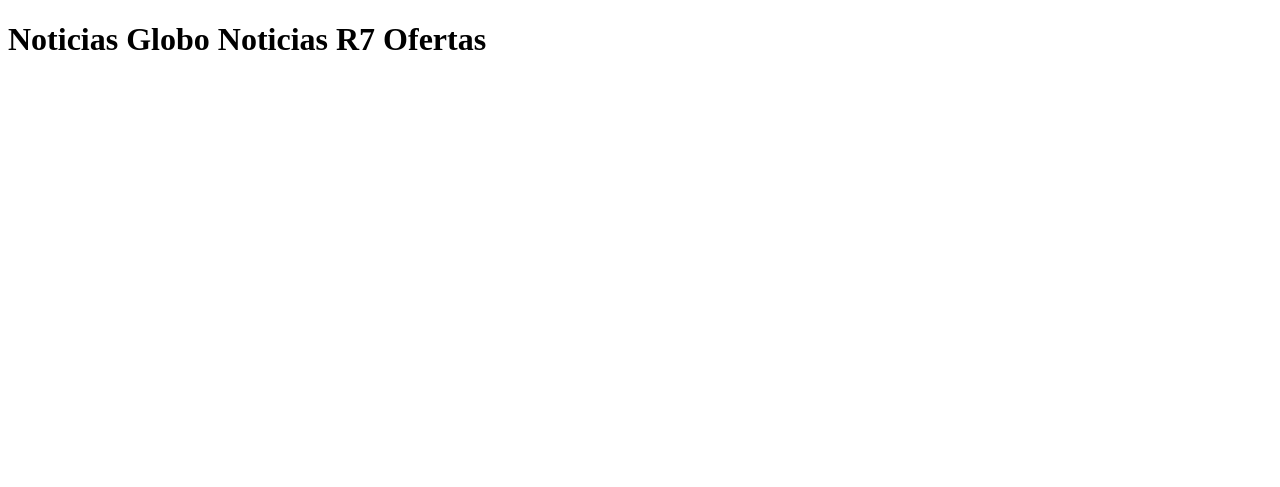
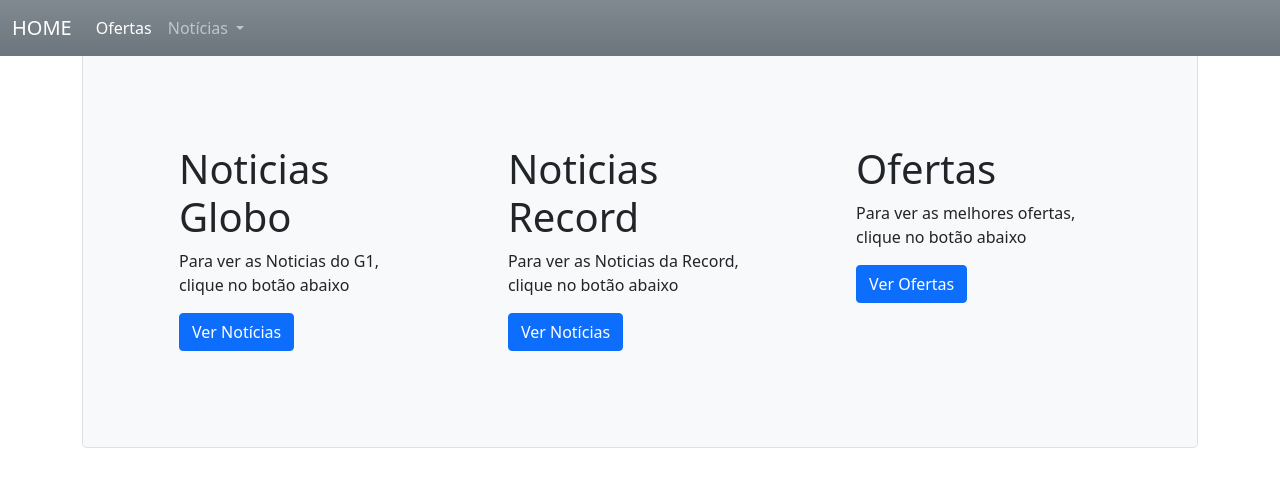
Before and after one commit to JoseNeto46/PID_News, a Django app: page / in a window 1280 px wide. Shown: the top 487 px of the page. Run offline with Django 3.2, Linux system fonts and the light colour scheme.

Commit message:
Ajuste template
Deixando os templates mais organizados

```diff
--- a/noticias/urls.py
+++ b/noticias/urls.py
@@ -4,5 +4,4 @@ from . import views
 urlpatterns = [
     path('', views.index, name='index'),
     path('noticias/g1/', views.exibe_noticia_g1, name='noticias_g1'),
-
 ]
--- /dev/null
+++ b/templates/base.html
@@ -0,0 +1,44 @@
+<!DOCTYPE html>
+<html lang="pt-br">
+<head>
+    <meta charset="UTF-8">
+    <title>{% block title %}{% endblock %}</title>
+    <!-- CSS only -->
+    <link href="https://cdn.jsdelivr.net/npm/bootstrap@5.0.2/dist/css/bootstrap.min.css" rel="stylesheet" integrity="sha384-EVSTQN3/azprG1Anm3QDgpJLIm9Nao0Yz1ztcQTwFspd3yD65VohhpuuCOmLASjC" crossorigin="anonymous">
+</head>
+<body>
+    <div class="container">
+        <nav class="navbar fixed-top navbar-expand-lg navbar-dark bg-secondary bg-gradient">
+          <div class="container-fluid">
+            <a class="navbar-brand" href="{% url 'index' %}">HOME</a>
+            <div class="collapse navbar-collapse" id="navbarSupportedContent">
+                <ul class="navbar-nav me-auto mb-2 mb-lg-0">
+                    <li class="nav-item">
+                        <a class="nav-link active" aria-current="page" href="#">Ofertas</a>
+                    </li>
+
+                    <li class="nav-item dropdown">
+                        <a class="nav-link dropdown-toggle" id="navbarDropdown" role="button"
+                             data-bs-toggle="dropdown" aria-expanded="false">
+                              Notícias
+                        </a>
+                        <ul class="dropdown-menu" aria-labelledby="navbarDropdown">
+                          <li><a class="dropdown-item" href="{% url 'noticias_g1' %}">Globo</a></li>
+                          <li><a class="dropdown-item" href="#">Record</a></li>
+                        </ul>
+                    </li>
+
+                </ul>
+            </div>
+          </div>
+        </nav>
+    </div>
+
+    {% block content %}
+    {% endblock %}
+
+<!-- Option 1: Bootstrap Bundle with Popper -->
+    <script src="https://cdn.jsdelivr.net/npm/bootstrap@5.0.0-beta3/dist/js/bootstrap.bundle.min.js" integrity="sha384-JEW9xMcG8R+pH31jmWH6WWP0WintQrMb4s7ZOdauHnUtxwoG2vI5DkLtS3qm9Ekf" crossorigin="anonymous"></script>
+
+</body>
+</html>
--- a/templates/index.html
+++ b/templates/index.html
@@ -1,12 +1,23 @@
-<!DOCTYPE html>
-<html lang="en">
-<head>
-    <meta charset="UTF-8">
-    <title>Title</title>
-</head>
-<body>
-    <h1>Noticias Globo
-        Noticias R7
-        Ofertas</h1>
-</body>
-</html>
+{% extends 'base.html' %}
+{% block title %}Home{% endblock %}
+{% block content %}
+    <div class="container">
+        <div class="d-flex h-100 p-5 bg-light border rounded-3 my-5">
+            <div class="m-5">
+                <h1>Noticias Globo</h1>
+                <p>Para ver as Noticias do G1, clique no botão abaixo</p>
+                <a class="btn btn-primary" href="{% url 'noticias_g1' %}">Ver Notícias</a>
+            </div>
+            <div class="m-5">
+                <h1>Noticias Record</h1>
+                <p>Para ver as Noticias da Record, clique no botão abaixo</p>
+                <a class="btn btn-primary" href="#">Ver Notícias</a>
+            </div>
+            <div class="m-5">
+                <h1>Ofertas</h1>
+                <p>Para ver as melhores ofertas, clique no botão abaixo</p>
+                <a class="btn btn-primary" href="#">Ver Ofertas</a>
+            </div>
+        </div>
+    </div>
+{% endblock %}
```
Also changed, not shown: templates/noticias_g1.html (+10 -11 lines).
